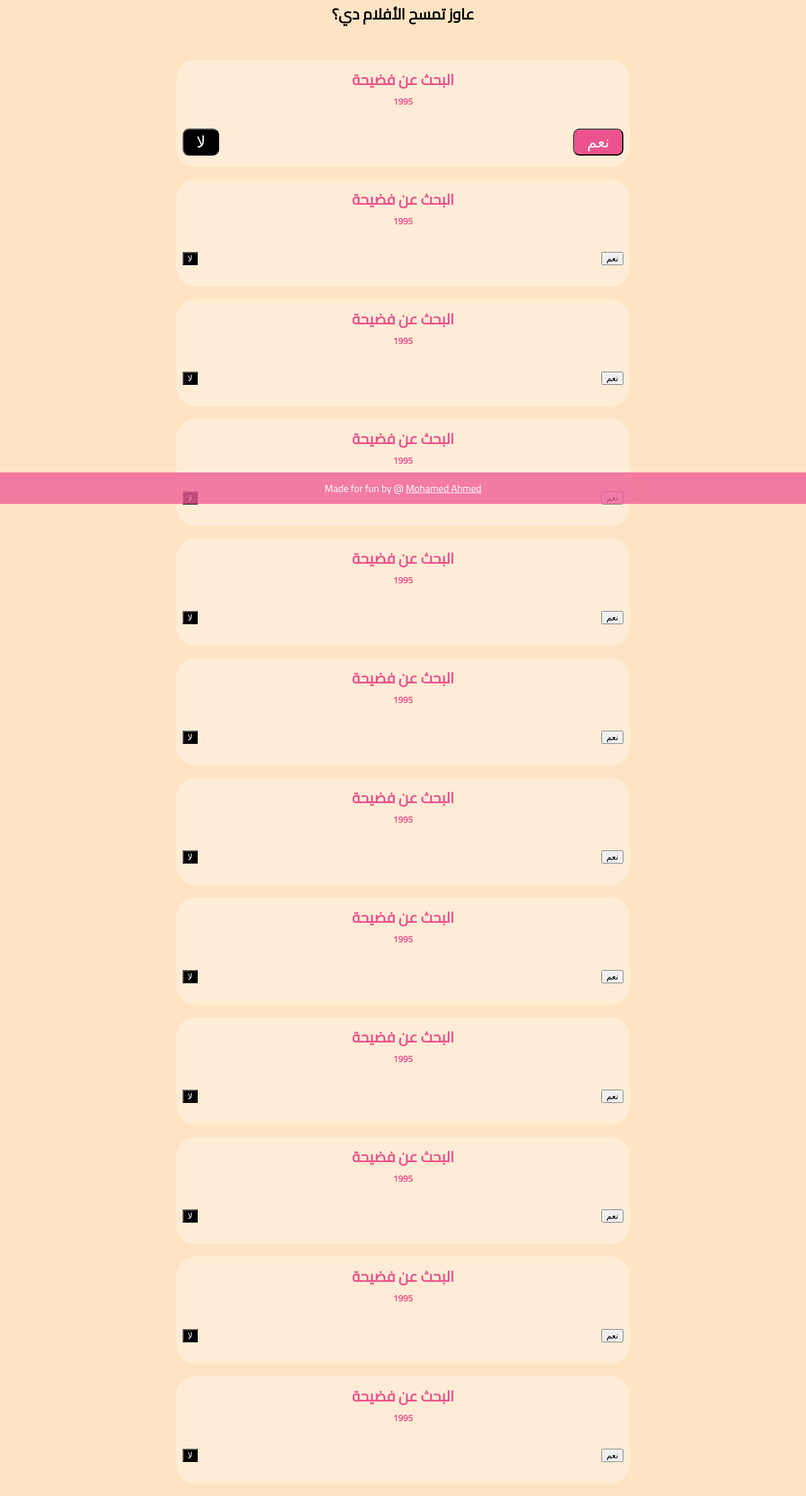
After one commit to error17191/film-db, a PHP site: page /public/admin/index.php in a window 1280 px wide. The commit adds this page. Shown: the whole page at 63% size. Run offline with PHP 8.4, Linux system fonts and the light colour scheme; the visitor is signed in with stand-in values (Sample User, id 1); some libraries are stand-ins or nearby versions.

```diff
--- /dev/null
+++ b/public/admin/index.php
@@ -0,0 +1,250 @@
+<?php
+session_start();
+if(! isset($_SESSION['logged']) || $_SESSION['logged'] !== true){
+    header('location: /login');
+}
+
+
+?>
+<!doctype html>
+<html lang="en">
+<head>
+    <meta charset="UTF-8">
+    <meta name="viewport"
+          content="width=device-width, user-scalable=no, initial-scale=1.0, maximum-scale=1.0, minimum-scale=1.0">
+    <meta http-equiv="X-UA-Compatible" content="ie=edge">
+    <title>اختارلي فيلم</title>
+    <link href="https://fonts.googleapis.com/css?family=Cairo" rel="stylesheet">
+    <link rel="stylesheet" href="../style-002.css">
+    <script defer src="https://use.fontawesome.com/releases/v5.1.0/js/all.js"
+            integrity="sha384-3LK/3kTpDE/Pkp8gTNp2gR/2gOiwQ6QaO7Td0zV76UFJVhqLl4Vl3KL1We6q6wR9"
+            crossorigin="anonymous"></script>
+</head>
+<body>
+<h2>عاوز تمسح الأفلام دي؟</h2>
+<br>
+<div class="report-block">
+    <div class="film-name">
+        <h3>البحث عن فضيحة</h3>
+    </div>
+    <div class="film-year">
+        <h3>1995</h3>
+    </div>
+    <br>
+    <div>
+        <div class="btn-left">
+            <button class="btn">لا</button>
+        </div>
+        <div class="btn-right">
+            <button class="btn">نعم</button>
+        </div>
+    </div>
+</div>
+
+<div class="report-block">
+    <div class="film-name">
+        <h3>البحث عن فضيحة</h3>
+    </div>
+    <div class="film-year">
+        <h3>1995</h3>
+    </div>
+    <br>
+    <div>
+        <div class="btn-left">
+            <button>لا</button>
+        </div>
+        <div class="btn-right">
+            <button>نعم</button>
+        </div>
+    </div>
+</div>
+
+<div class="report-block">
+    <div class="film-name">
+        <h3>البحث عن فضيحة</h3>
+    </div>
+    <div class="film-year">
+        <h3>1995</h3>
+    </div>
+    <br>
+    <div>
+        <div class="btn-left">
+            <button>لا</button>
+        </div>
+        <div class="btn-right">
+            <button>نعم</button>
+        </div>
+    </div>
+</div>
+
+<div class="report-block">
+    <div class="film-name">
+        <h3>البحث عن فضيحة</h3>
+    </div>
+    <div class="film-year">
+        <h3>1995</h3>
+    </div>
+    <br>
+    <div>
+        <div class="btn-left">
+            <button>لا</button>
+        </div>
+        <div class="btn-right">
+            <button>نعم</button>
+        </div>
+    </div>
+</div>
+
+<div class="report-block">
+    <div class="film-name">
+        <h3>البحث عن فضيحة</h3>
+    </div>
+    <div class="film-year">
+        <h3>1995</h3>
+    </div>
+    <br>
+    <div>
+        <div class="btn-left">
+            <button>لا</button>
+        </div>
+        <div class="btn-right">
+            <button>نعم</button>
+        </div>
+    </div>
+</div>
+
+<div class="report-block">
+    <div class="film-name">
+        <h3>البحث عن فضيحة</h3>
+    </div>
+    <div class="film-year">
+        <h3>1995</h3>
+    </div>
+    <br>
+    <div>
+        <div class="btn-left">
+            <button>لا</button>
+        </div>
+        <div class="btn-right">
+            <button>نعم</button>
+        </div>
+    </div>
+</div>
+
+<div class="report-block">
+    <div class="film-name">
+        <h3>البحث عن فضيحة</h3>
+    </div>
+    <div class="film-year">
+        <h3>1995</h3>
+    </div>
+    <br>
+    <div>
+        <div class="btn-left">
+            <button>لا</button>
+        </div>
+        <div class="btn-right">
+            <button>نعم</button>
+        </div>
+    </div>
+</div>
+
+<div class="report-block">
+    <div class="film-name">
+        <h3>البحث عن فضيحة</h3>
+    </div>
+    <div class="film-year">
+        <h3>1995</h3>
+    </div>
+    <br>
+    <div>
+        <div class="btn-left">
+            <button>لا</button>
+        </div>
+        <div class="btn-right">
+            <button>نعم</button>
+        </div>
+    </div>
+</div>
+
+<div class="report-block">
+    <div class="film-name">
+        <h3>البحث عن فضيحة</h3>
+    </div>
+    <div class="film-year">
+        <h3>1995</h3>
+    </div>
+    <br>
+    <div>
+        <div class="btn-left">
+            <button>لا</button>
+        </div>
+        <div class="btn-right">
+            <button>نعم</button>
+        </div>
+    </div>
+</div>
+
+<div class="report-block">
+    <div class="film-name">
+        <h3>البحث عن فضيحة</h3>
+    </div>
+    <div class="film-year">
+        <h3>1995</h3>
+    </div>
+    <br>
+    <div>
+        <div class="btn-left">
+            <button>لا</button>
+        </div>
+        <div class="btn-right">
+            <button>نعم</button>
+        </div>
+    </div>
+</div>
+
+<div class="report-block">
+    <div class="film-name">
+        <h3>البحث عن فضيحة</h3>
+    </div>
+    <div class="film-year">
+        <h3>1995</h3>
+    </div>
+    <br>
+    <div>
+        <div class="btn-left">
+            <button>لا</button>
+        </div>
+        <div class="btn-right">
+            <button>نعم</button>
+        </div>
+    </div>
+</div>
+
+<div class="report-block">
+    <div class="film-name">
+        <h3>البحث عن فضيحة</h3>
+    </div>
+    <div class="film-year">
+        <h3>1995</h3>
+    </div>
+    <br>
+    <div>
+        <div class="btn-left">
+            <button>لا</button>
+        </div>
+        <div class="btn-right">
+            <button>نعم</button>
+        </div>
+    </div>
+</div>
+
+<footer>
+    <p>
+        Made for fun by @ <a target="_blank" href="https://facebook.com/error17191">Mohamed Ahmed</a>
+    </p>
+</footer>
+
+<script src="https://unpkg.com/axios/dist/axios.min.js"></script>
+</body>
+</html>
--- a/public/style-002.css
+++ b/public/style-002.css
@@ -127,3 +127,60 @@ footer p a {
 .report-sent {
     color: green;
 }
+
+.report-block {
+    width: 700px;
+    border-radius: 30px;
+    min-height: 150px;
+    background-color: rgba(255, 255, 255, 0.3);
+    margin: 20px auto;
+    padding: 10px;
+}
+
+.report-block .film-name {
+    color: #ec528d;
+    font-weight: normal;
+    font-size: 20px;
+}
+
+.report-block .film-year {
+    color: #ec528d;
+    font-weight: normal;
+    font-size: 12px;
+}
+
+.btn-left, .btn-right {
+    float: left;
+    width: 50%;
+}
+
+.btn {
+    font-size: 25px;
+    padding: 5px 20px;
+    cursor: pointer;
+    border-radius: 10px;
+    background-color: #ec528d;
+    color: white;
+}
+
+.btn-left button {
+    background-color: black;
+    color: white;
+}
+
+.btn-left {
+    text-align: left;
+}
+
+.btn-right {
+    text-align: right;
+}
+input.password{
+    padding: 10px;
+    width: 200px;
+    height: 20px;
+    font-size: 15px;
+}
+.login{
+    margin-top: 20px;
+}
```
Also changed, not shown: public/login/index.php (+31 -2 lines), public/admin/ignore.php (added), public/admin/remove.php (added), public/panel/remove.php (deleted).
